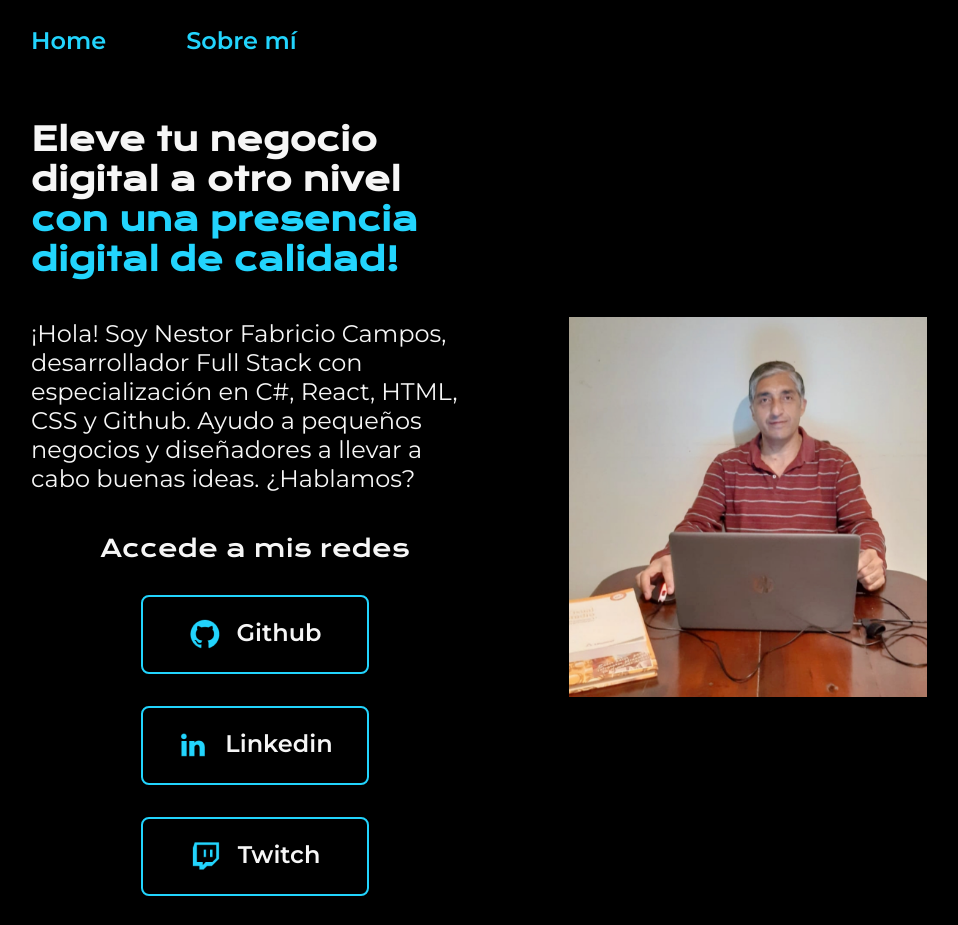
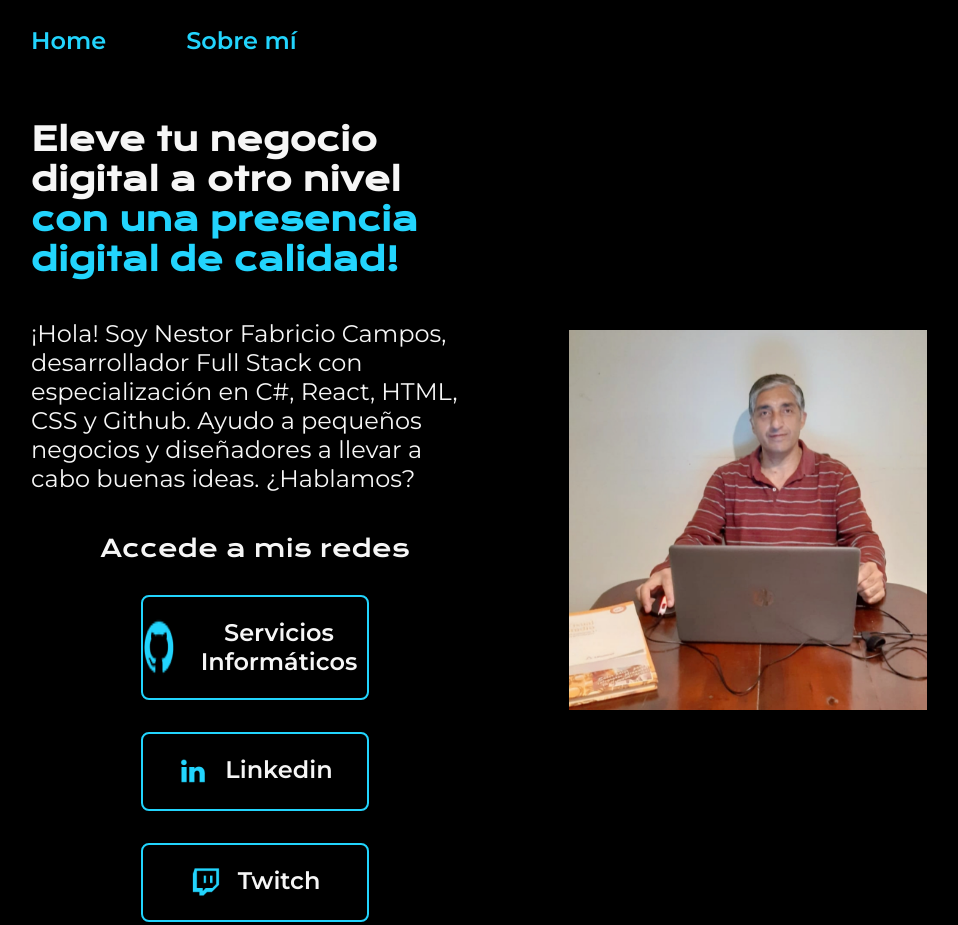
Before and after one commit to NestorFabricioCampos/CurriculumVitae, a plain HTML site: page index.html in a window 1280 px wide. Shown: the top 925 px of the page, without its empty margins (161-1119 px from the left). Drawn offline with nearby package versions, Linux system fonts and the light colour scheme.

Commit message:
Update index.html

```diff
--- a/index.html
+++ b/index.html
@@ -31,10 +31,9 @@
                     <h2 class="presentacion__enlaces__subtitulo">Accede a mis redes</h2>
                     <a class="presentacion__enlaces__link" href="https://nestorfabriciocampos.github.io/flextic/">
                         <img src="./assets/github.png">
-                        Github
+                        Servicios Informáticos
                     </a>
-                    <a class="presentacion__enlaces__link" href="https://www.linkedin.com/in/fabricio-campos-web
-">
+                    <a class="presentacion__enlaces__link" href="https://www.linkedin.com/in/fabricio-campos-web">
                         <img src="./assets/linkedin.png">
                         Linkedin
                     </a>
```
